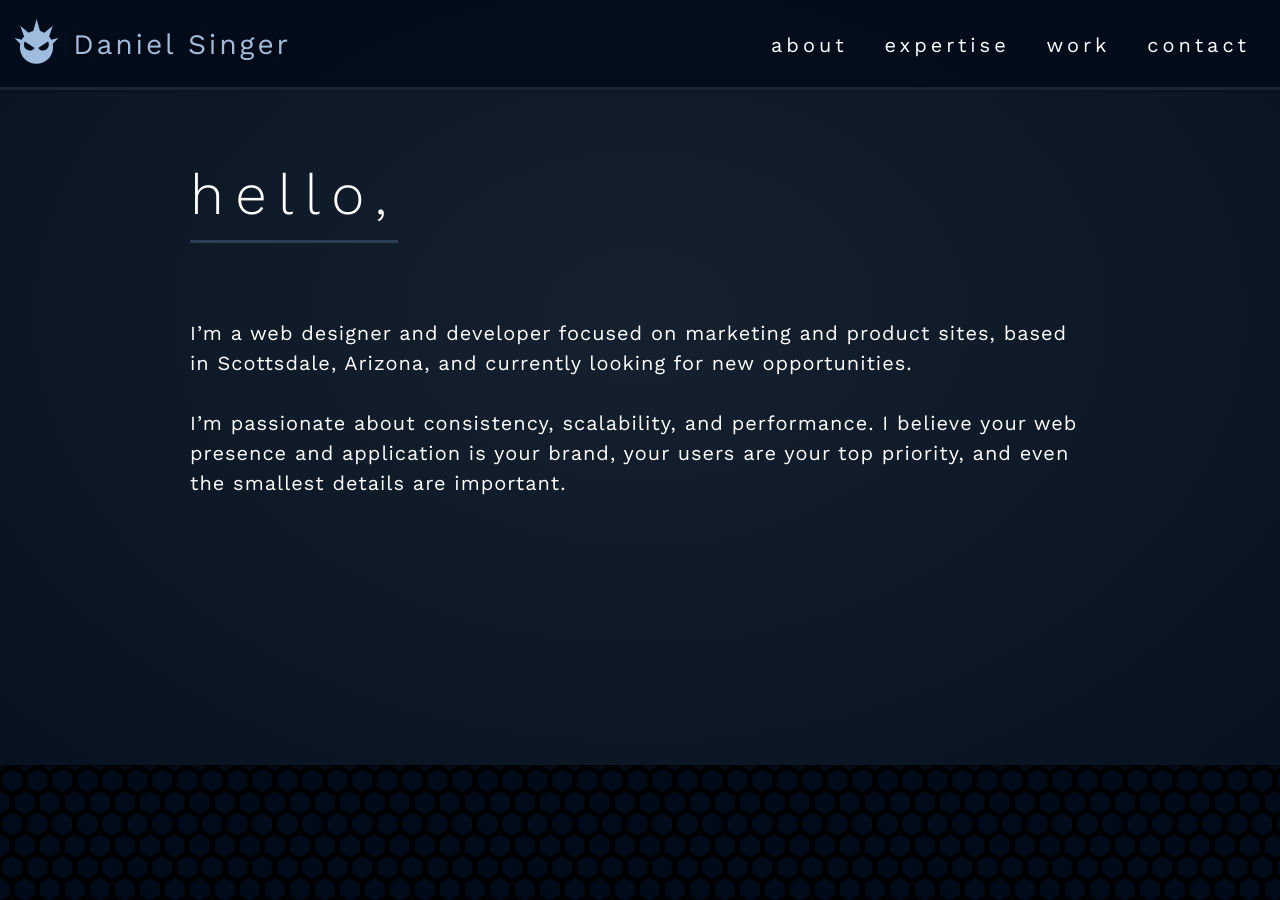
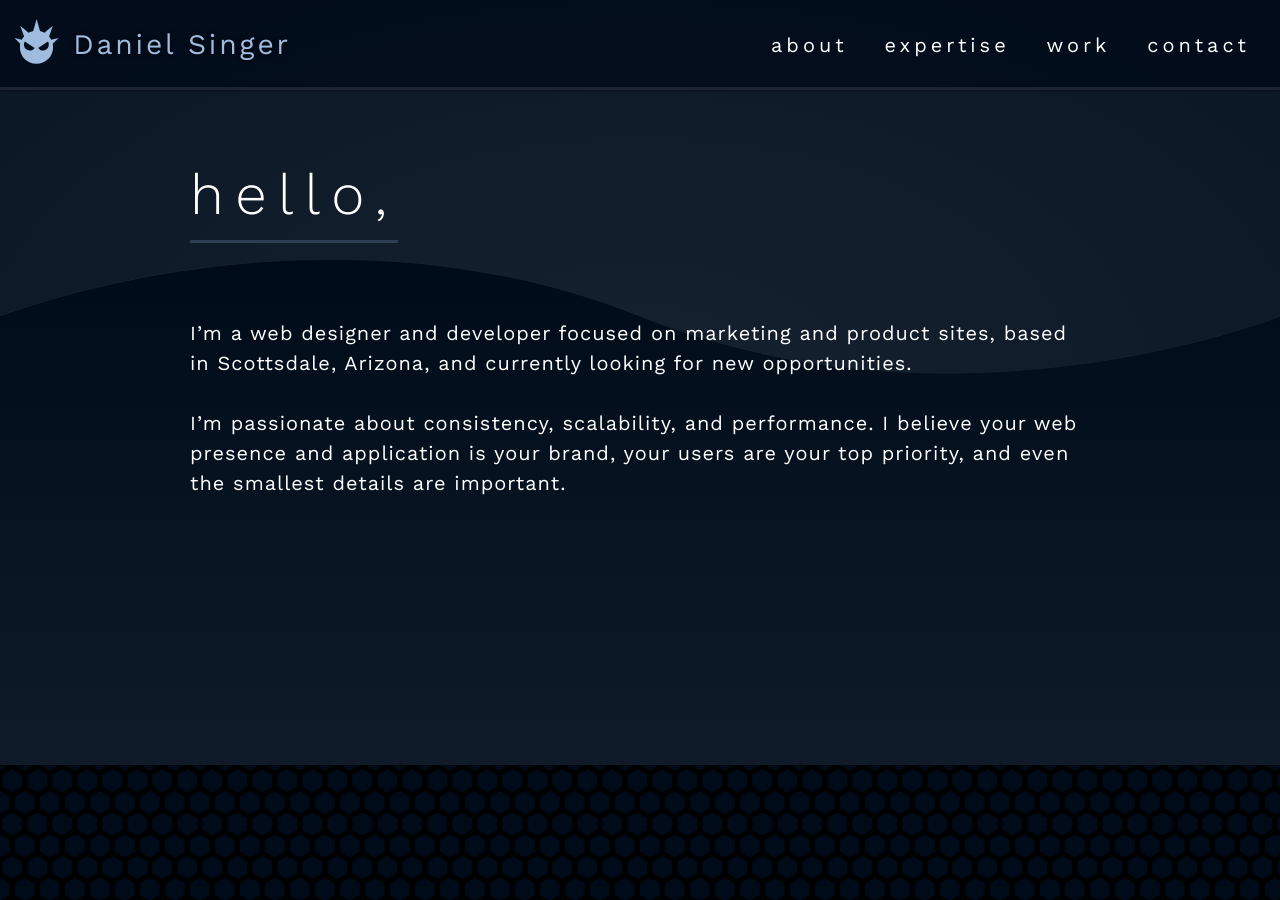
Before and after one commit to chilblane/chilblane.github.io, a Jekyll site: the page built from index.html, in a window 1280 px wide and 900 px high, scrolled down 1034 px. Built offline with Jekyll 4.4.1, drawn with Linux system fonts in a browser that asks for light colours.

Commit message:
update layout gradients

```diff
--- a/assets/styles.css
+++ b/assets/styles.css
@@ -223,14 +223,10 @@ li {
 }
 main .panel:nth-of-type(odd) {
   background-color: #16212f;
-  background-image: -webkit-radial-gradient(#16212f, #000b19);
-  background-image: -moz-radial-gradient(#16212f, #000b19);
-  background-image: -o-radial-gradient(#16212f, #000b19);
-  background-image: -ms-radial-gradient(#16212f, #000b19);
-  background-image: radial-gradient(#16212f, #000b19);
-  -webkit-background-size: 150% 150%;
-  -moz-background-size: 150% 150%;
-  background-size: 150% 150%;
+  background-image: url("/assets/pattern-wave.svg");
+  -webkit-background-size: cover;
+  -moz-background-size: cover;
+  background-size: cover;
   background-position: center center;
   border-top: 1px solid rgba(229,241,255,0.1);
   border-bottom: 1px solid #000;
--- a/src/stylus/core/layout.styl
+++ b/src/stylus/core/layout.styl
@@ -46,8 +46,8 @@ $color-bg-panel = mix($color-bg-dark, $color-bg-light, 90%)
     }
     main &:nth-of-type(odd) {
         background-color: $color-bg-panel;
-        background-image: radial-gradient($color-bg-panel, $color-bg-dark);
-        background-size: 150% 150%;
+        background-image: url('/assets/pattern-wave.svg');
+        background-size: cover;
         background-position: center center;
         border-top: 1px solid $color-bg-glass;
         border-bottom: 1px solid black;
--- a/src/stylus/core/variables.styl
+++ b/src/stylus/core/variables.styl
@@ -15,7 +15,7 @@ $color-purple   = #ff00f2
 $color-bg-light = tint($color-ice, 90%) // #e5f1ff
 $color-bg-dark  = shade($color-ice, 90%) // #000b19
 $color-bg-glass = fade-out($color-bg-light, 90%)
-$color-bg-fade  = desaturate(tint($color-ice, 50%), 50%)
+$color-bg-fade  = desaturate(tint($color-ice, 50%), 50%) // #16212f
 $color-bg-separator = desaturate(shade($color-ice, 50%), 70%)
 
 $link-color = lighten(desaturate($color-ice, 20%), 10%)
```
Also changed, not shown: assets/pattern-wave.svg (added), src/static/pattern-wave.svg (added).
